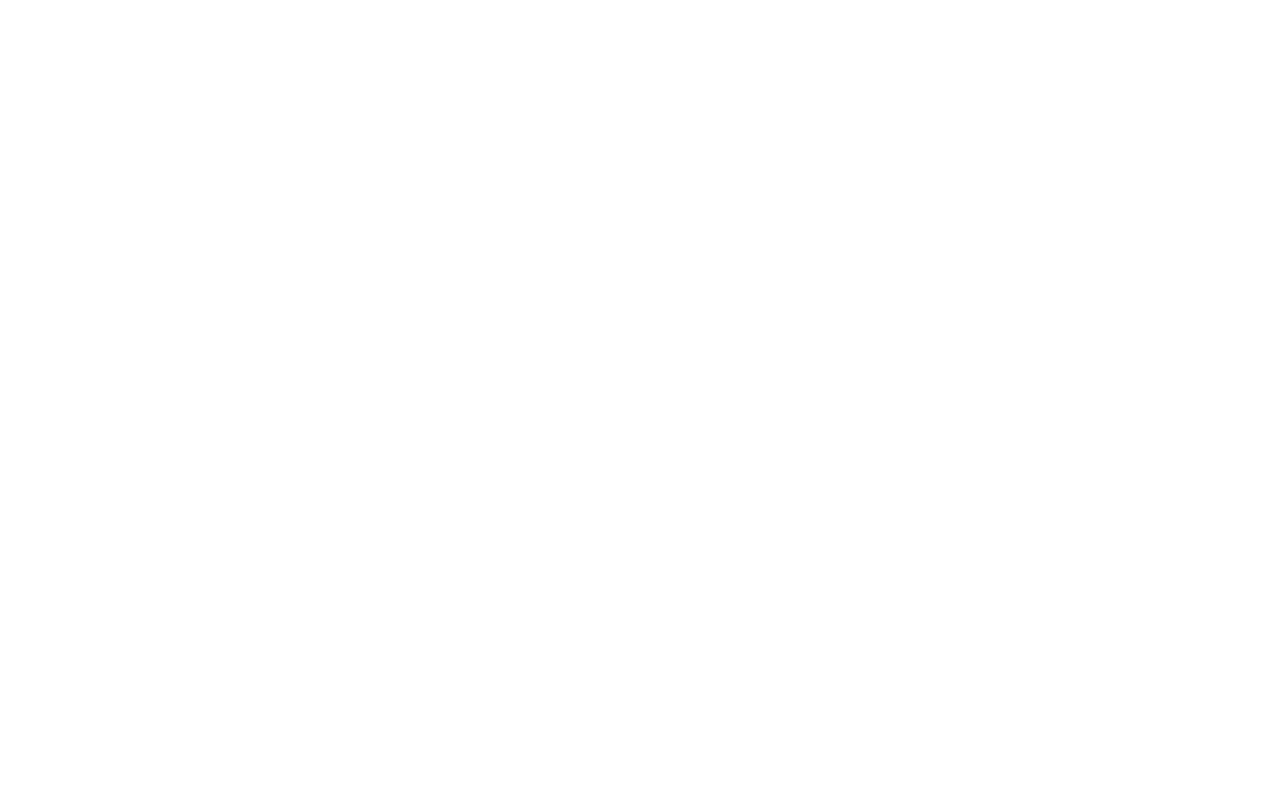
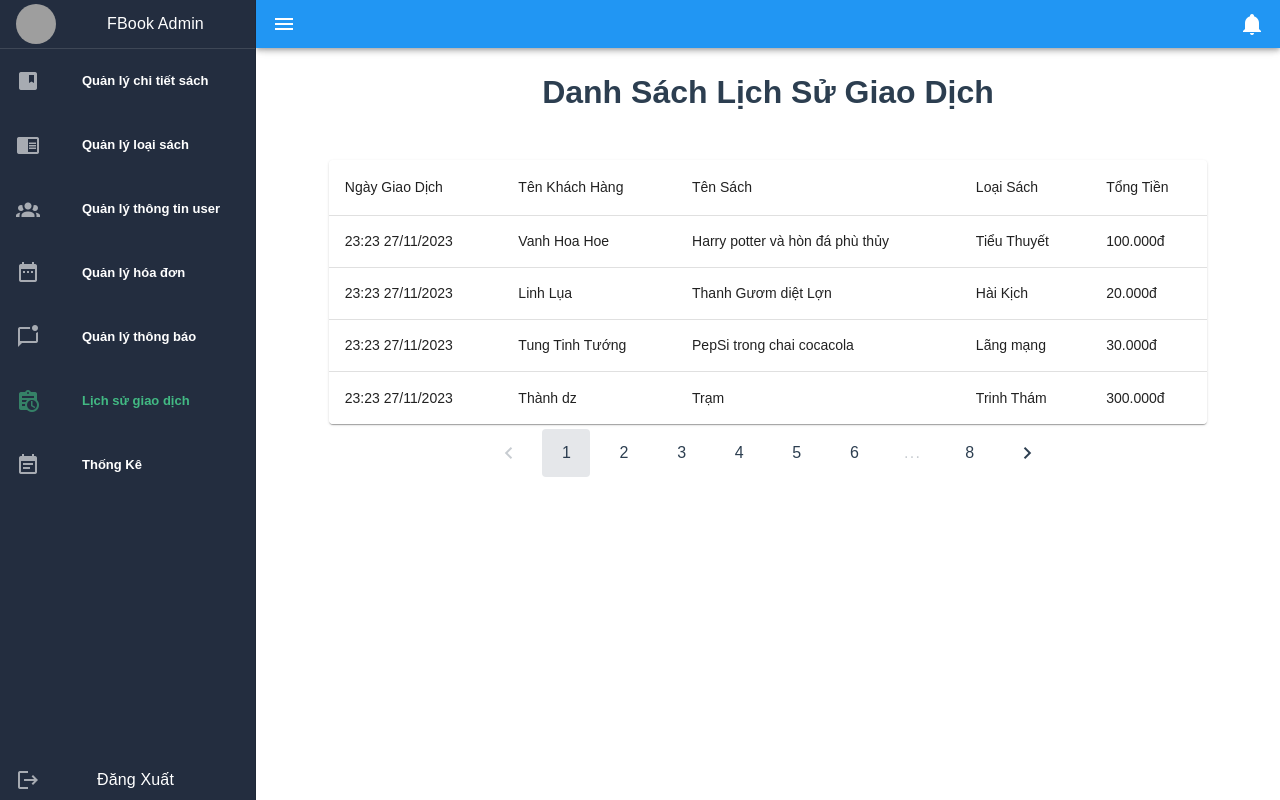
Before and after one commit to thanh202/FBook_Admin, a Vue app: page /transactions in a window 1280 px wide. Before the commit this address had no page. Built offline with nearby package versions, Linux system fonts and the light colour scheme; grey boxes are pictures that could not be loaded.

Commit message:
add TranSaction history

```diff
--- a/src/layouts/default/Default.vue
+++ b/src/layouts/default/Default.vue
@@ -72,7 +72,7 @@
         </router-link>
       </v-list>
       <v-list nav class="text-start">
-        <router-link to="/aaa">
+        <router-link to="/transactions">
           <v-list-item
             prepend-icon="mdi-clipboard-text-clock"
             @click="console.log('clicked')"
--- a/src/router/index.js
+++ b/src/router/index.js
@@ -19,6 +19,10 @@
         path: "/list-user",
         component: () => import("@/views/users/ListUser.vue"),
       },
+      {
+        path: "/transactions",
+        component: () => import("@/views/history/Transaction_history.vue"),
+      },
     ],
   },
   {
--- /dev/null
+++ b/src/views/history/Transaction_history.vue
@@ -0,0 +1,86 @@
+<template>
+  <h1 class="ma-5">Danh Sách Lịch Sử Giao Dịch</h1>
+
+  <div class="d-flex align-center flex-column pa-6">
+    <v-card width="90%">
+      <v-table hover>
+        <thead>
+          <tr>
+            <th class="text-left">Ngày Giao Dịch</th>
+            <th class="text-left">Tên Khách Hàng</th>
+            <th class="text-left">Tên Sách</th>
+            <th class="text-left">Loại Sách</th>
+            <th class="text-left">Tổng Tiền</th>
+          </tr>
+        </thead>
+        <tbody>
+          <tr v-for="item in desserts" :key="item.name">
+            <td class="text-left">{{ item.datetime }}</td>
+            <td class="text-left">{{ item.customer }}</td>
+            <td class="text-left">{{ item.namebook }}</td>
+            <td class="text-left">{{ item.category }}</td>
+            <td class="text-left">{{ item.price }}</td>
+          </tr>
+        </tbody>
+      </v-table>
+    </v-card>
+    <v-pagination v-model="page" :length="pageCount"> </v-pagination>
+  </div>
+</template>
+
+<script setup>
+import { ref } from "vue";
+const page = ref(1);
+const pageCount = ref(8);
+const desserts = ref([
+  {
+    datetime: "23:23 27/11/2023",
+    customer: "Vanh Hoa Hoe",
+    namebook: "Harry potter và hòn đá phù thủy",
+    category: "Tiểu Thuyết",
+    price: "100.000đ",
+  },
+  {
+    datetime: "23:23 27/11/2023",
+    customer: "Linh Lụa",
+    namebook: "Thanh Gươm diệt Lợn",
+    category: "Hài Kịch",
+    price: "20.000đ",
+  },
+  {
+    datetime: "23:23 27/11/2023",
+    customer: "Tung Tinh Tướng",
+    namebook: "PepSi trong chai cocacola",
+    category: "Lãng mạng",
+    price: "30.000đ",
+  },
+  {
+    datetime: "23:23 27/11/2023",
+    customer: "Thành dz",
+    namebook: "Trạm",
+    category: "Trinh Thám",
+    price: "300.000đ",
+  },
+]);
+</script>
+
+<style lang="scss">
+#app {
+  font-family: Arial, Helvetica, sans-serif;
+  -webkit-font-smoothing: antialiased;
+  -moz-osx-font-smoothing: grayscale;
+  text-align: center;
+  color: #2c3e50;
+}
+
+nav {
+  a {
+    text-decoration: none;
+    color: #ffffff;
+
+    &.router-link-exact-active {
+      color: #42b983;
+    }
+  }
+}
+</style>
--- a/src/views/users/ListUser.vue
+++ b/src/views/users/ListUser.vue
@@ -8,13 +8,13 @@
   >
     <template v-slot:top>
       <v-toolbar flat>
-        <v-toolbar-title>Quản lý thông tin người dừng</v-toolbar-title>
+        <v-toolbar-title>Quản lý thông tin người dùng</v-toolbar-title>
         <v-divider class="mx-4" inset vertical></v-divider>
         <v-spacer></v-spacer>
         <v-dialog v-model="dialog" max-width="500px">
           <template v-slot:activator="{ props }">
             <v-btn color="primary" dark class="mb-2" v-bind="props">
-              New Item
+              Thêm mới
             </v-btn>
           </template>
           <v-card>
```
